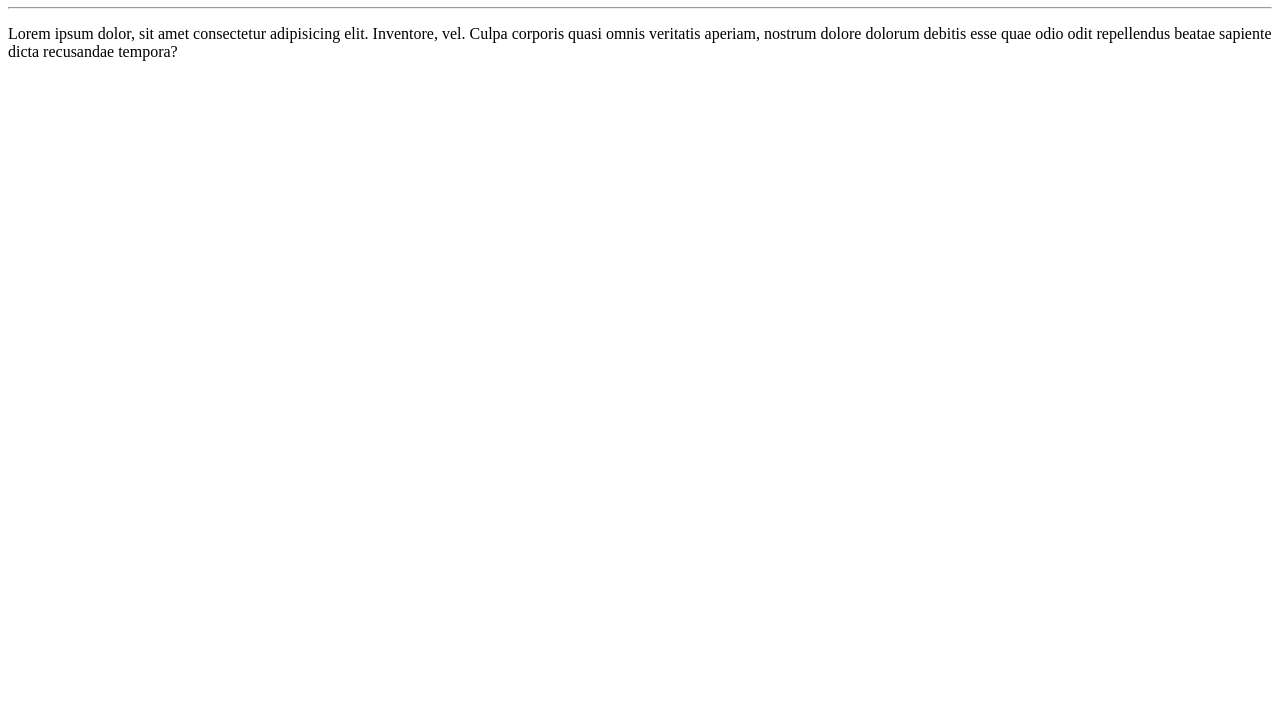
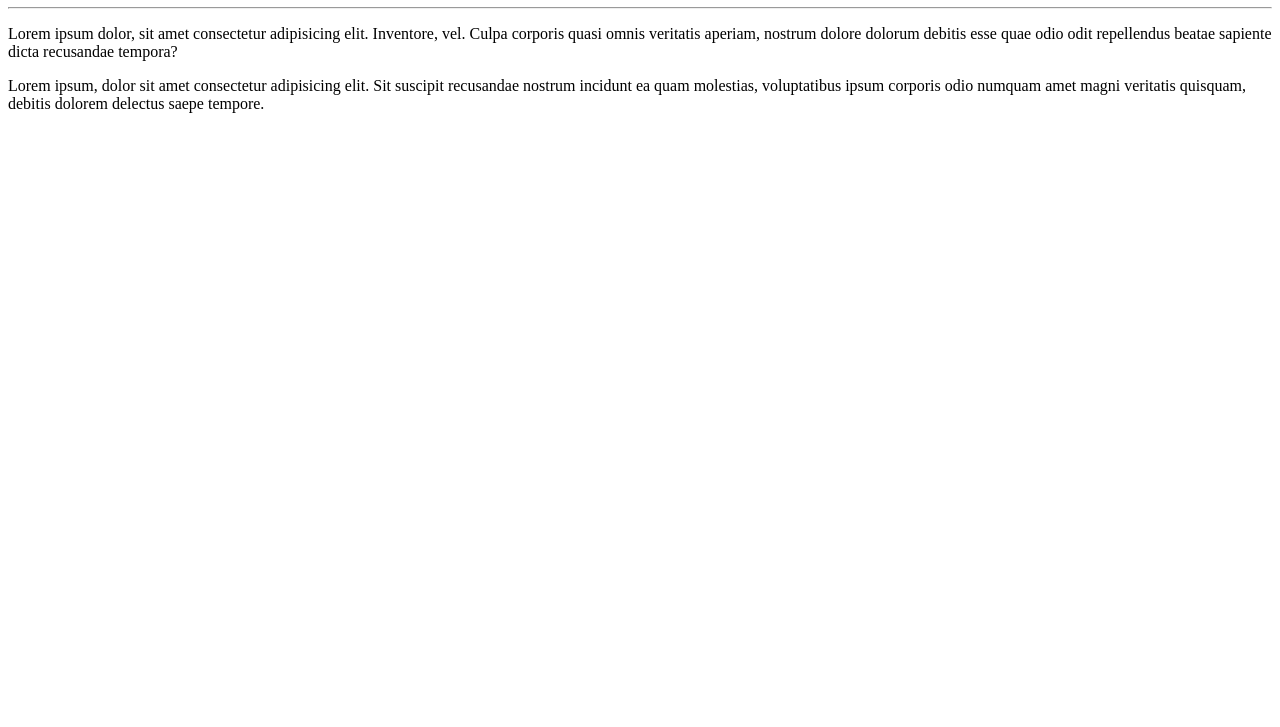
Before and after one commit to Johannecarlos/Ola-Mundo, a plain HTML site: page site-exemplo/index.html in a window 1280 px wide. Shown: the part 73-800 px from the top of the page. Drawn offline with Linux system fonts and the light colour scheme.

Commit message:
adicionei um parágrafo

```diff
--- a/site-exemplo/index.html
+++ b/site-exemplo/index.html
@@ -10,5 +10,6 @@
   <h1>Olá, Mundo!</h1>
   <hr>
   <p>Lorem ipsum dolor, sit amet consectetur adipisicing elit. Inventore, vel. Culpa corporis quasi omnis veritatis aperiam, nostrum dolore dolorum debitis esse quae odio odit repellendus beatae sapiente dicta recusandae tempora?</p>
+  <p>Lorem ipsum, dolor sit amet consectetur adipisicing elit. Sit suscipit recusandae nostrum incidunt ea quam molestias, voluptatibus ipsum corporis odio numquam amet magni veritatis quisquam, debitis dolorem delectus saepe tempore.</p>
 </body>
 </html>
```
